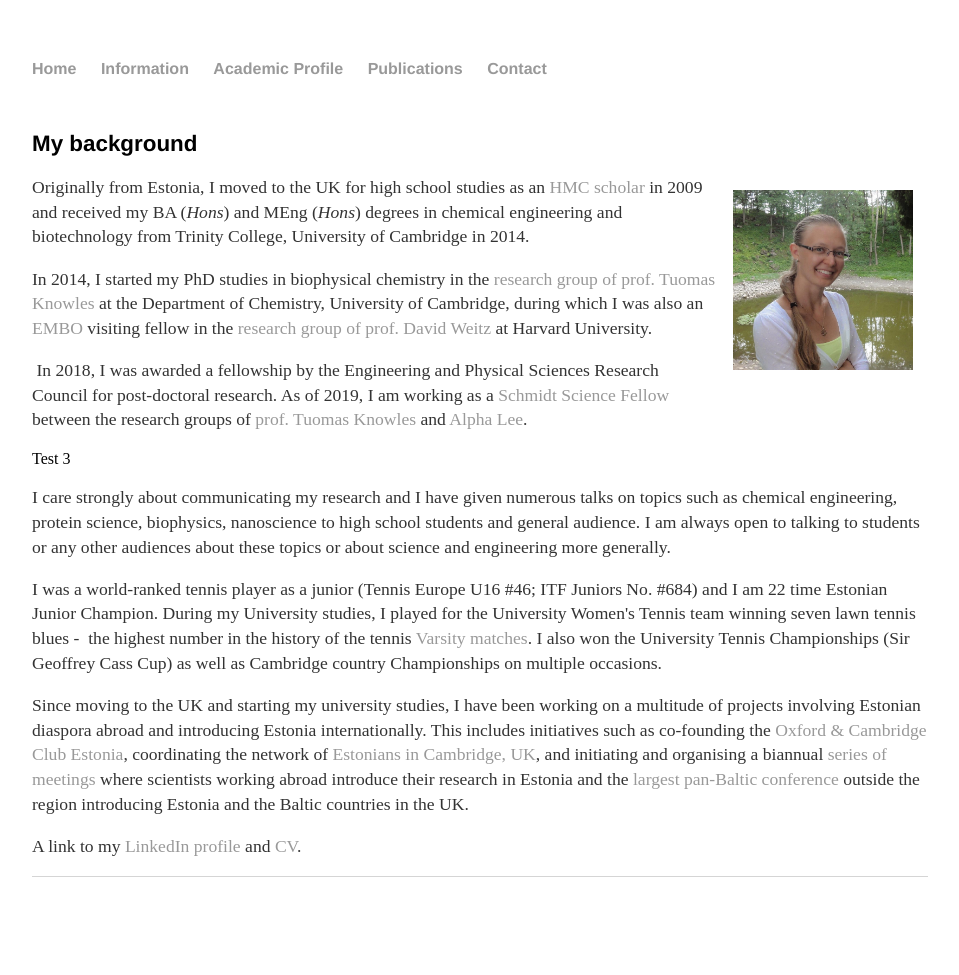
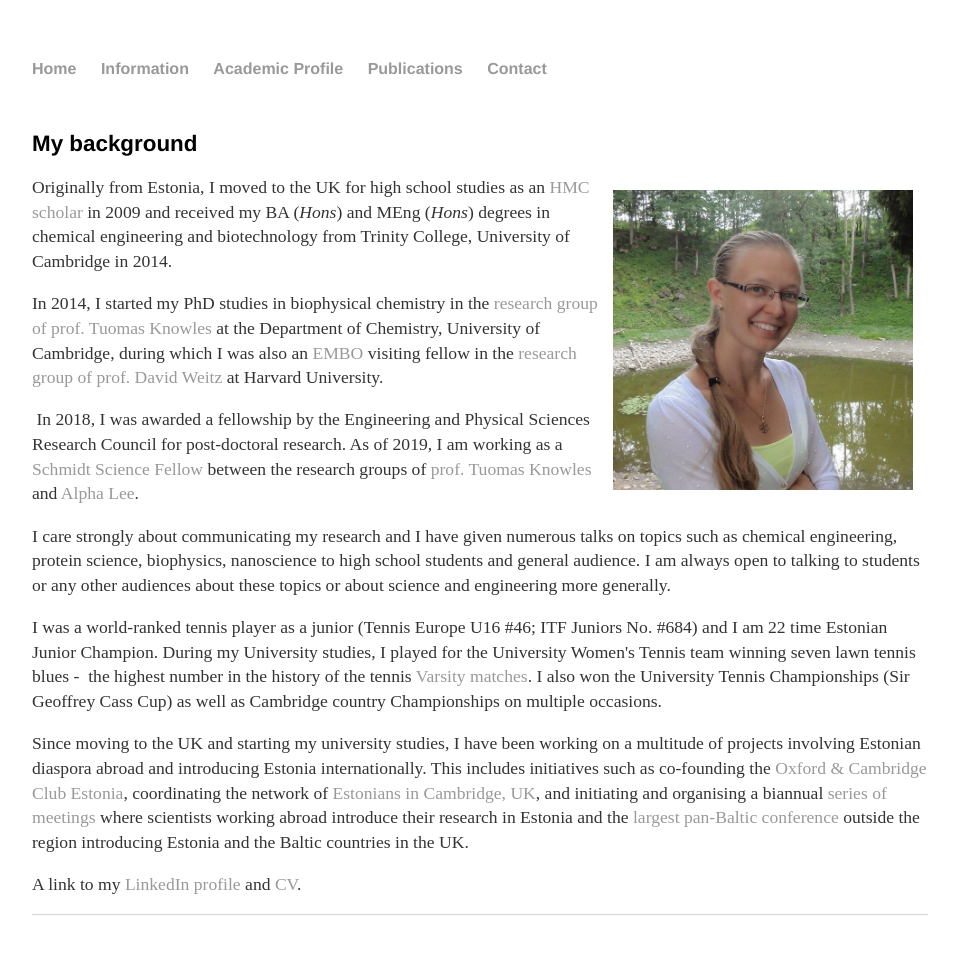
Before and after one commit to kadiliissaar/kadiliissaar.github.io, a Jekyll site: the page built from background/index.html, in a window 1280 px wide. Shown: the whole page, without its empty margins (160-1119 px from the left). Built offline with Jekyll 4.4.1, drawn with Linux system fonts in a browser that asks for light colours; before the commit the page ends 937 px from its top, so only the background shows below that.

Commit message:
Update index.html

```diff
--- a/background/index.html
+++ b/background/index.html
@@ -7,7 +7,7 @@
 	<h2>My background</h2>
 
 <p>
-<img src="https://github.com/kadiliissaar/kadiliissaar.github.io/raw/master/Photos/Kadi.jpg" style="float:right;width:180px;height:180px;margin:15px;">
+<img src="https://github.com/kadiliissaar/kadiliissaar.github.io/raw/master/Photos/Kadi.jpg" style="float:right;width:300px;height:300px;margin:15px;">
 Originally from Estonia, I moved to the UK for high school studies as an
 <a href="https://www.hmc.org.uk/about-hmc/projects/">HMC scholar</a> in 2009 and received my BA (<i>Hons</i>) and
 MEng (<i>Hons</i>) degrees in chemical engineering and biotechnology from Trinity College, University of Cambridge in 2014.</p>
@@ -21,8 +21,6 @@
 research. As of 2019, I am working as a <a href="https://schmidtsciencefellows.org/">Schmidt Science Fellow</a> between the
 research groups of <a href="https://www-knowles.ch.cam.ac.uk/">prof. Tuomas Knowles</a> and
 <a href="https://www.alpha-lee.com/"> Alpha Lee</a>.</p>
-
-Test 3
 
 	<p> I care strongly about communicating my research and I have given numerous talks on topics such as chemical
 engineering, protein science, biophysics, nanoscience to high school students and general audience. I am always open to
```
